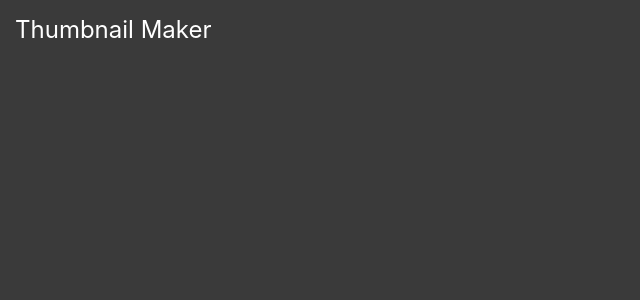
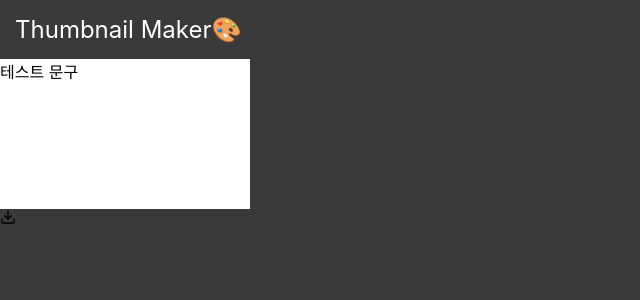
Before and after one commit to Bam-j/Thumbnail-Maker, a React (Create React App) app: page / in a window 1280 px wide. Shown: the top 300 px of the page, without its empty margins (0-640 px from the left). Built offline with nearby package versions, Linux system fonts and the light colour scheme.

Commit message:
팔레트 뼈대 설계

```diff
--- a/package.json
+++ b/package.json
@@ -6,6 +6,7 @@
     "@testing-library/jest-dom": "^5.14.1",
     "@testing-library/react": "^13.0.0",
     "@testing-library/user-event": "^13.2.1",
+    "html2canvas": "^1.4.1",
     "prettier": "^2.8.8",
     "react": "^18.2.0",
     "react-color": "^2.19.3",
--- a/src/App.jsx
+++ b/src/App.jsx
@@ -1,21 +1,14 @@
 import React from "react";
 import { Header } from "./components/Header";
-//import { useState } from 'react';
+import { ThumbnailPalette } from "./components/contents/ThumbnailPalette";
 
 const App = () => {
-  /*
-  let [thumbnail, setThumbnail] = useState(thumbnail);
-
-  thumbnail = {
-    color: '000000',
-    text: 'Thumbnail Maker',
-    href: '',
-  };
-   */
-
   return (
     <>
       <Header />
+      <div>
+        <ThumbnailPalette/>
+      </div>
     </>
   );
 };
--- a/src/components/Header.jsx
+++ b/src/components/Header.jsx
@@ -7,7 +7,7 @@ export const Header = () => {
 	return (
 		<>
 			<HeaderContainer>
-				<Title onClick={onClick}>Thumbnail Maker</Title>
+				<Title onClick={onClick}>Thumbnail Maker🎨</Title>
 			</HeaderContainer>
 		</>
 	);
--- /dev/null
+++ b/src/components/contents/ThumbnailPalette.jsx
@@ -0,0 +1,27 @@
+import { FiDownload } from "react-icons/fi";
+
+export const ThumbnailPalette = () => {
+	return (
+		<>
+			<div className={'thumbnail-palette-container'}>
+				<div
+					id={'thumbnail'}
+					className={'thumbnail'}
+					spellCheck={false}
+					contentEditable={'true'}
+					suppressContentEditableWarning={true}
+					style={{
+						width: `250px`,
+						height: `150px`,
+						backgroundColor: '#ffffff',
+						backgroundSize: 'cover',
+						backgroundPosition: 'center',
+						color: '#000000'
+					}}>
+					테스트 문구
+				</div>
+				<FiDownload />
+			</div>
+		</>
+	);
+};
```
Also changed, not shown: 1 other file (tests, documents, lock files or other folders).
